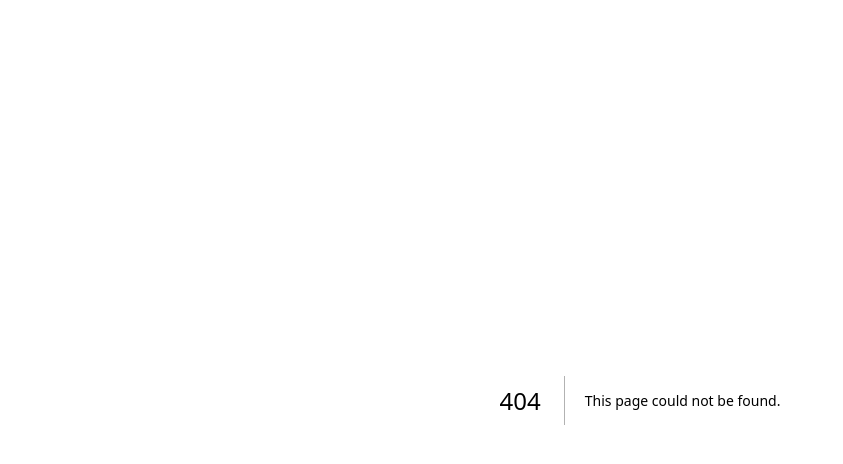
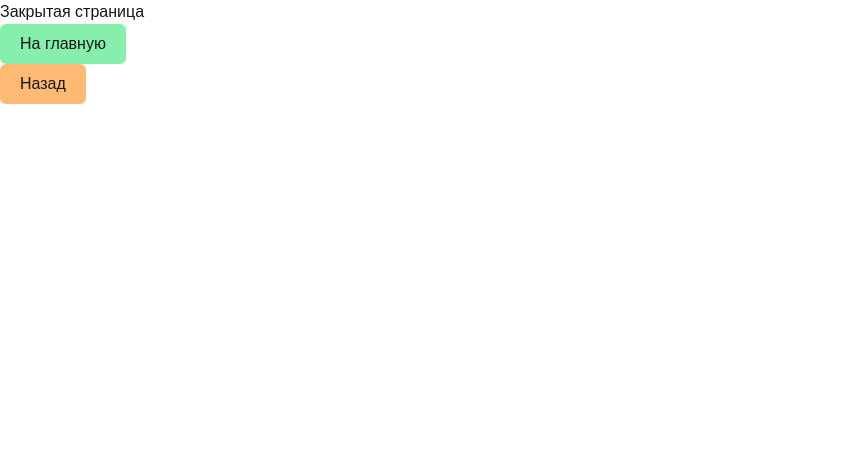
Before and after one commit to Art-San/web-app_med-sync-next, a Next.js app: page /protected in a window 1280 px wide. Before the commit this address had no page. Shown: the top 464 px of the page, without its empty margins (0-843 px from the left). Built offline with nearby package versions, Linux system fonts and the light colour scheme.

Commit message:
add two buttons

```diff
--- a/src/app/page.tsx
+++ b/src/app/page.tsx
@@ -1,5 +1,6 @@
 import TelegramAuth from '@/components/TelegramAuth'
 import { getSession } from '@/utils/session'
+import Link from 'next/link'
 
 export default async function Home() {
   const session = await getSession()
@@ -7,6 +8,9 @@ export default async function Home() {
   return (
     <div className="grid grid-rows-[20px_1fr_20px] items-center justify-items-center min-h-screen p-8 pb-20 gap-16 sm:p-20 font-[family-name:var(--font-geist-sans)]">
       <h1>Главная</h1>
+      <Link href={'/protected'} className=" text-red-300">
+        Закрытая страница
+      </Link>
       <h1 className="text-4xl font-bold mb-8">
         Jwt Authentication for Telegram Mini Apps
       </h1>
--- /dev/null
+++ b/src/app/protected/page.tsx
@@ -0,0 +1,14 @@
+import BackButton from '@/components/buttons/BackButton'
+import HomeButton from '@/components/buttons/HomeButton'
+
+const ProtectedPage = () => {
+  return (
+    <div>
+      <h1>Закрытая страница</h1>
+      <HomeButton />
+      <BackButton />
+    </div>
+  )
+}
+
+export default ProtectedPage
--- a/src/components/TelegramAuth.tsx
+++ b/src/components/TelegramAuth.tsx
@@ -23,7 +23,7 @@ export default function TelegramAuth() {
     WebApp.ready()
     const initData = WebApp.initData
 
-    console.log(77, initData)
+    console.log('шаг 1: кнопка Authenticate ', initData)
     if (initData) {
       try {
         const response = await fetch('/api/auth', {
@@ -57,12 +57,12 @@ export default function TelegramAuth() {
             onClick={() => router.push('/protected')}
             className="bg-blue-500 hover:bg-blue-700 text-white font-bold py-2 px-4 rounded"
           >
-            Access Protected Page
+            Доступ к защищенной странице
           </button>
         </>
       ) : (
         <div>
-          <p>You need to be an owner of this account</p>
+          <p>Вы должны быть владельцем этого аккаунта</p>
           <button
             onClick={authenticateUser}
             className="bg-blue-500 hover:bg-blue-700 text-white font-bold py-2 px-4 rounded"
--- /dev/null
+++ b/src/components/buttons/BackButton.tsx
@@ -0,0 +1,23 @@
+'use client'
+import { useRouter } from 'next/navigation'
+
+const BackButton = () => {
+  const { back } = useRouter()
+
+  const handleClickBack = () => {
+    back()
+  }
+
+  return (
+    <div>
+      <button
+        onClick={handleClickBack}
+        className="px-5 py-2 rounded-md bg-orange-300"
+      >
+        Назад
+      </button>
+    </div>
+  )
+}
+
+export default BackButton
--- /dev/null
+++ b/src/components/buttons/HomeButton.tsx
@@ -0,0 +1,23 @@
+'use client'
+import { useRouter } from 'next/navigation'
+
+const HomeButton = () => {
+  const { push } = useRouter()
+
+  const handleClickHome = () => {
+    push('/')
+  }
+
+  return (
+    <div>
+      <button
+        onClick={handleClickHome}
+        className="px-5 py-2 bg-green-300 rounded-md"
+      >
+        На главную
+      </button>
+    </div>
+  )
+}
+
+export default HomeButton
```
